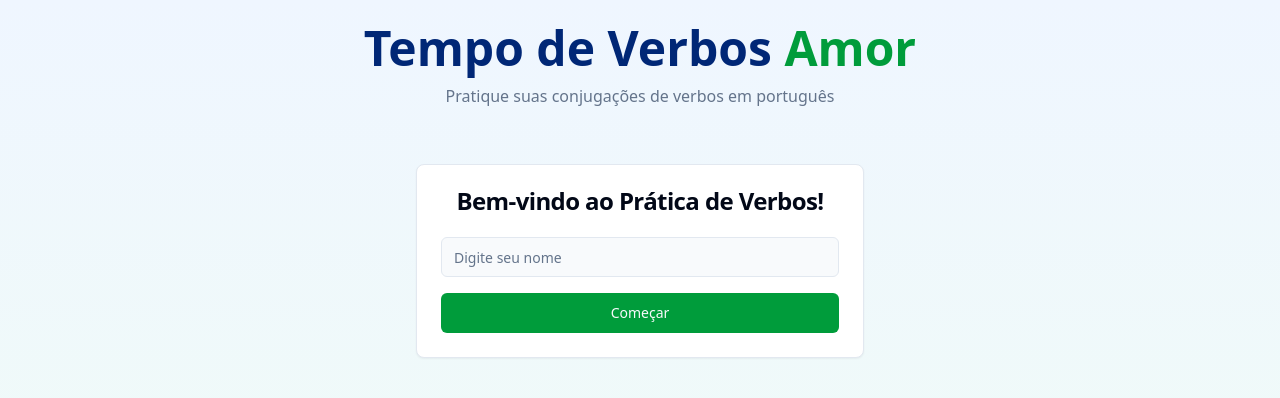
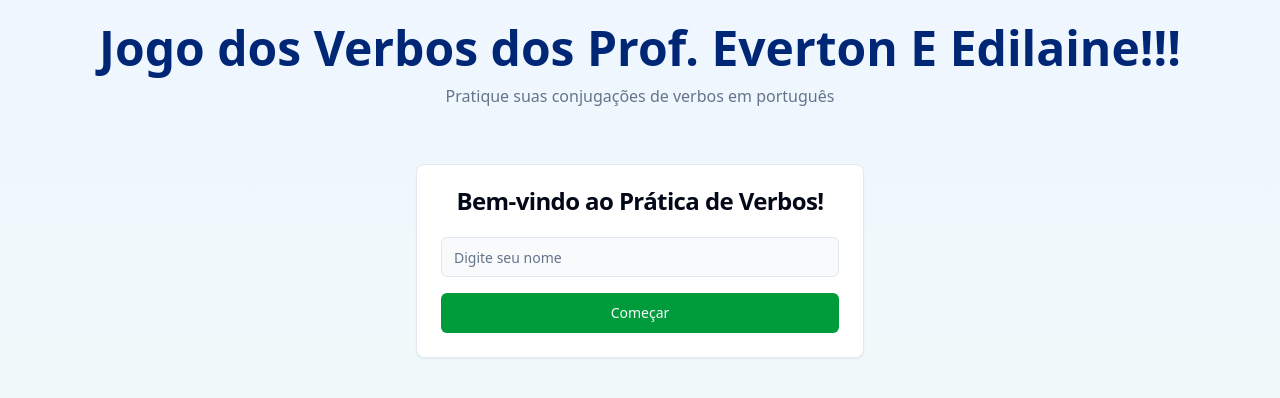
Before and after one commit to evertonbazu/tempo-de-verbos-amor, a React (Vite) app: page / in a window 1280 px wide. Shown: the top 398 px of the page. Built offline with nearby package versions, Linux system fonts and the light colour scheme; no server answers; the database is empty.

Commit message:
Update header text

```diff
--- a/src/components/Header.tsx
+++ b/src/components/Header.tsx
@@ -11,7 +11,7 @@ const Header: React.FC<HeaderProps> = ({ className }) => {
     <header className={cn("py-6 text-center", className)}>
       <div className="container mx-auto">
         <h1 className="text-3xl md:text-4xl lg:text-5xl font-bold text-ptblue">
-          Tempo de Verbos <span className="text-ptgreen">Amor</span>
+          Jogo dos Verbos dos Prof. Everton E Edilaine!!!
         </h1>
         <p className="mt-3 text-muted-foreground max-w-md mx-auto">
           Pratique suas conjugações de verbos em português
```
